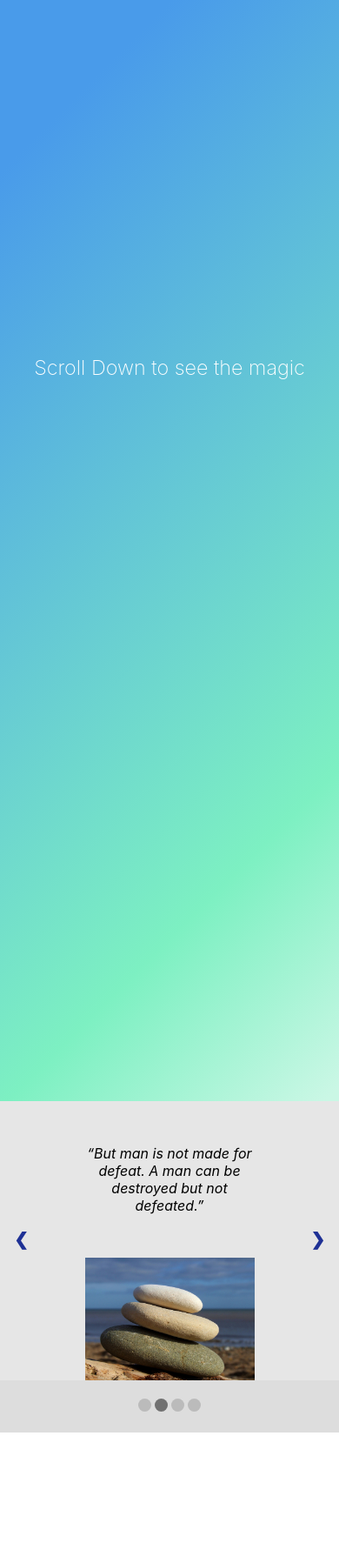
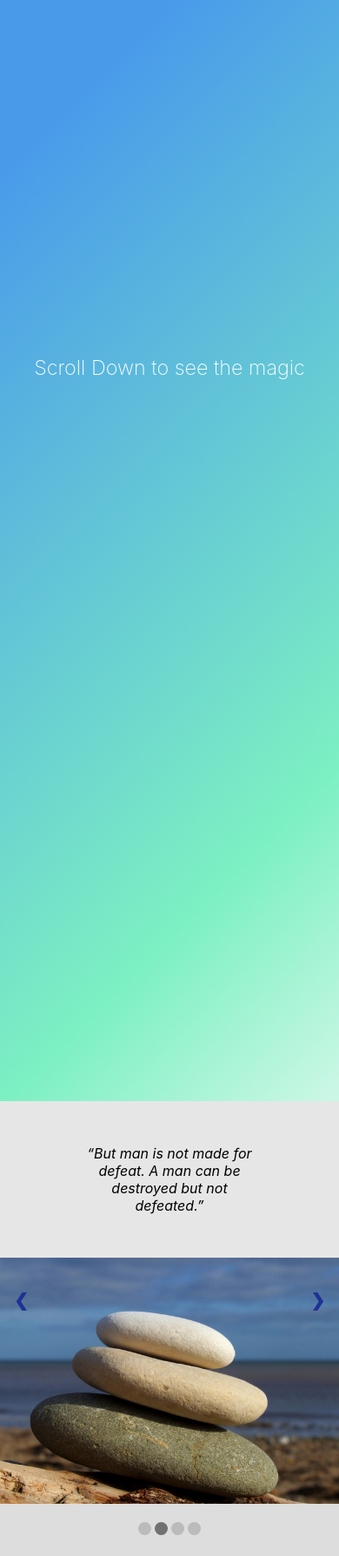
Before and after one commit to pepdbm7/slider-hooks-gsap, a React (Create React App) app: page / in a window 390 px wide. Shown: the whole page at 87% size. Before the commit the page ends 1647 px from the top, so only its background shows below. Built offline with nearby package versions, Linux system fonts and the light colour scheme.

Commit message:
added styles

```diff
--- a/src/components/slider.jsx
+++ b/src/components/slider.jsx
@@ -55,12 +55,12 @@ const Slider = () => {
       ease: Back.easeInOut,
       delay: 0.4
     });
-    TweenMax.staggerFrom(
-      ".dot",
-      0,
-      { scale: 0.5, opacity: 0, delay: 1.3, ease: Back.easeOut },
-      0.1
-    );
+    // TweenMax.staggerFrom(
+    //   ".dot",
+    //   0,
+    //   { scale: 0.5, opacity: 0, delay: 1.3, ease: Back.easeOut },
+    //   0.1
+    // );
   };
 
   const handlePrevious = () => {
@@ -76,6 +76,9 @@ const Slider = () => {
     setIndex(i);
     animate();
   };
+
+  //activate effects when component is visible in screen:
+  // useIntersection({});
 
   return (
     <React.Fragment>
--- a/src/index.css
+++ b/src/index.css
@@ -19,6 +19,7 @@ code {
   justify-content: center;
 
   min-height: 100vh;
+  overflow: hidden;
   background: #333;
 }
 
@@ -88,6 +89,7 @@ code {
 
 .title-container h1 {
   font-size: 6vw;
+  margin: 0 35px;
   font-weight: 200;
   color: white;
 }
@@ -96,8 +98,7 @@ code {
 .slideshow-container {
   position: relative;
   background: #f1f1f1f1;
-  width: 100vw;
-  height: 80vh;
+  width: 100%;
 }
 
 /* Slides */
@@ -123,7 +124,7 @@ code {
     padding: 50px;
   }
   .rightSide {
-    width: 100%;
+    width: 100% !important;
     height: 50%;
   }
 }
```
